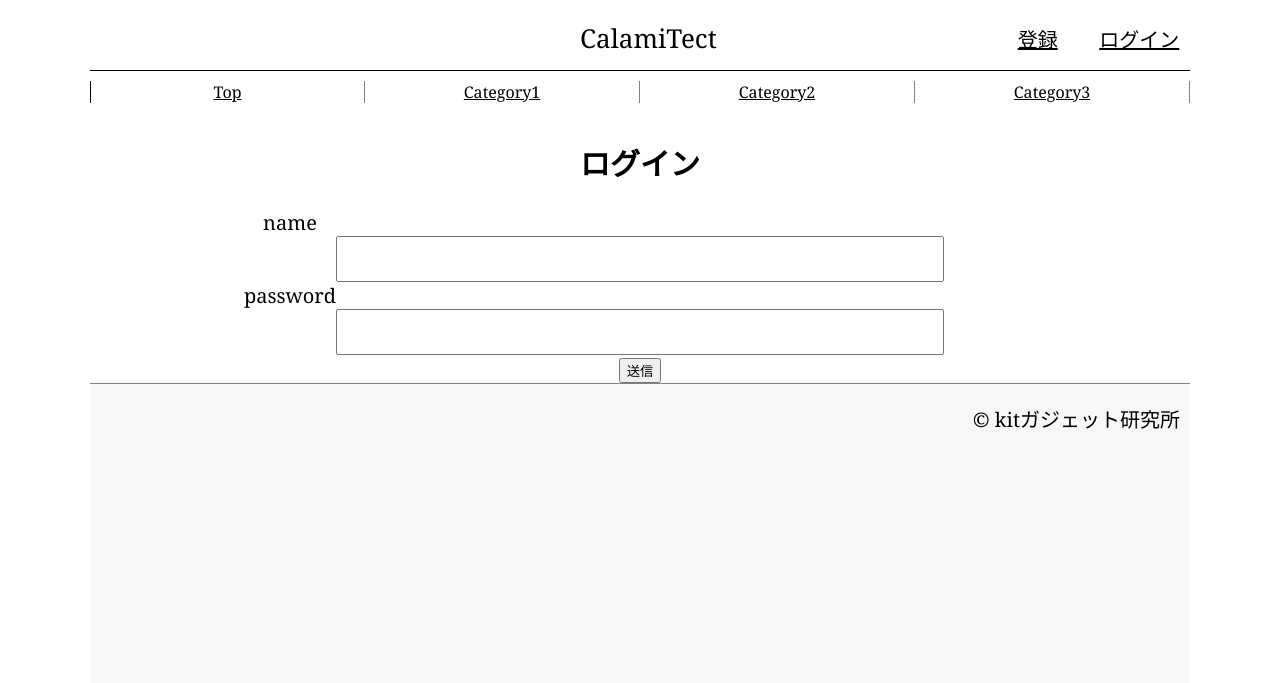
After one commit to StudioAquatan/Calamitect, a Django app: page /user/login/ in a window 1280 px wide. The commit adds this page. Shown: the top 683 px of the page. Run offline with Django 3.2, Linux system fonts and the light colour scheme.

Commit message:
カテゴリTOPとユーザー認証処理

```diff
--- a/src/accounts/urls.py
+++ b/src/accounts/urls.py
@@ -1,8 +1,11 @@
 from django.urls import path
 
 from . import views
+from django.contrib.auth import views as auth_views
 
 app_name = 'accounts'
 urlpatterns = [
     path('new/', views.create, name='create'),
+    path('login/', views.logIn, name='login'),
+    path('logout/', views.logOut, name='logout')
 ]
--- a/src/accounts/views.py
+++ b/src/accounts/views.py
@@ -1,8 +1,74 @@
+from django.contrib.auth import authenticate, login, logout
 from django.contrib.auth.forms import UserCreationForm
 from django.contrib.auth.models import User
 from django.shortcuts import render, redirect, get_object_or_404
+from django.contrib.auth.forms import UserCreationForm as BaseUserCreationForm
+
+# auth user model のカスタムモデルを利用
+from django.contrib.auth import get_user_model
+
+
+class UserCreationForm(BaseUserCreationForm):
+    def __init__(self, *args, **kwargs):
+        super().__init__(*args, **kwargs)
+
+    class Meta:
+        model = User
+        fields = 'username',
+
+
 
 
 def create(request):
-    form = UserCreationForm()
-    return render(request, 'accounts/new.html', {'form': form})
+
+    if request.method == 'POST':
+        username = request.POST['username']
+        email = request.POST['email']
+        password = request.POST['password']
+        user = User.objects.create(
+            username=username,
+            email = email,
+            password = password
+        )
+
+        form = UserCreationForm(request.POST)
+        login(request, user)
+        if form.is_valid():
+            print("nvoenbejhu")
+            user = form.save()
+
+            return redirect('boards:index')
+
+
+    return render(request, 'accounts/new.html')
+
+
+
+def logIn(request):
+
+    if request.method == 'POST':
+        User = get_user_model()
+        username = request.POST['username']
+        password = request.POST['password']
+        try:
+            user = User.objects.get(
+                username=username,
+                password=password,
+            )
+            if user is not None:
+                if user.is_active:
+                    login(request, user)
+                    return redirect('boards:index')
+        except User.DoesNotExist:
+            error = "名前かパスワードに誤りがあります。"
+            return render(request, 'accounts/login.html',{ 'error': error})
+
+        # user = authenticate(request, username=username, password=password)
+
+    return render(request, 'accounts/login.html')
+
+
+def logOut(request):
+    logout(request)
+
+    return render(request, 'boards/index.html')
--- a/src/boards/urls.py
+++ b/src/boards/urls.py
@@ -6,4 +6,5 @@ app_name = 'boards'
 urlpatterns = [
     path('', views.index, name='index'),
     path('boards/new/', views.create, name='create'),
+    path('boards/category-top', views.categoryTop, name='categoryTop')
 ]
--- /dev/null
+++ b/src/static/css/accounts/accounts.css
@@ -0,0 +1,15 @@
+.login-form {
+    width: 1100px;
+    margin: 0 auto;
+    background-color: #ffffff;
+    margin-top: 30px;
+    text-align: center;
+}
+form{
+    margin: 0 auto;
+}
+.form-login-username, .form-login-password {
+    width: 600px;
+    height: 40px;
+    margin: 0 auto;
+}
--- a/src/static/css/base.css
+++ b/src/static/css/base.css
@@ -15,6 +15,7 @@ body{
 /*     header    */
 header {
     width:100%;
+    height:100px;
     background-color: white;
 }
 
@@ -27,28 +28,33 @@ header {
     margin-top: 10px;
     border-bottom: 1px solid black;
 }
-
-.title, .signin {
+a {
+    color: black;
+}
+.title, .signin, .login, .logout, .post {
     box-sizing: border-box;
     height: 100%;
-    cursor: pointer;
     line-height: 3;
 }
-.signin {
-    flex-basis: 150px;
+.signin, .login, .logout, .post {
+    cursor: pointer;
+    flex-basis: 120px;
 }
 .title {
     flex-basis: 800px;
-    margin-left: 150px;
+    margin-left: 220px;
     font-size: 2.6rem;
     line-height: 2.2;
     text-align: center;
 }
+.title a {
+    text-decoration: none;
+}
 .top {
     text-align: left;
 }
-.signin {
-    text-align: right;
+.signin, .login, .logout, .post {
+    text-align: center;
 }
 
 .header-category {
--- /dev/null
+++ b/src/static/css/boards/boards.css
@@ -0,0 +1,96 @@
+.post-form {
+    width: 1100px;
+    margin: 0 auto;
+    background-color: #ffffff;
+    margin-top: 30px;
+    text-align: center;
+}
+form{
+    margin: 0 auto;
+}
+.form-title {
+    width: 600px;
+    height: 40px;
+    margin: 0 auto;
+}
+.form-category {
+    width: 40px;
+    height: 40px;
+    margin: 0 auto;
+    margin-right: 15px;
+}
+
+.form-description {
+    width: 600px;
+    height: 200px;
+    margin: 0 auto;
+}
+
+
+/*   category-top-page  */
+
+.category-top {
+    width: 1100px;
+    height: 700px;
+    margin: 0 auto;
+    display: flex;
+    margin-top: 20px;
+}
+.category-top-left-dummy ,.category-top-right{
+    flex-basis: 200px;
+}
+.category-top-middle {
+    flex-basis: 550px;
+    margin: 0 auto;
+    margin-top: 50px;
+    border: 1px solid black;
+}
+
+
+.category-top-left{
+    position: fixed;
+    top: 140px;
+    width: 200px;
+}
+ul.left-menu {
+    list-style-type: none;
+    margin: 0px;
+}
+ul.left-menu li{
+    display: inline-block;
+    width: 160px;
+    line-height: 40px;
+    border-bottom: 1px solid black;
+    border-top: 1px solid black;
+    margin: 10px 0px;
+    text-align: center;
+}
+
+
+
+.middle-post-title {
+    margin-top: 10px;
+    margin-left: 10px;
+    box-sizing: border-box;
+
+}
+.middle-post-card {
+    margin: 30px auto;
+    border: 1px solid black;
+    width: 500px;
+    height: 150px;
+    display: flex;
+}
+
+.card-image {
+    box-sizing: border-box;
+    padding-top: 20px;
+    padding-left: 30px;
+    flex-basis: 150px;
+}
+.card-title {
+    box-sizing: border-box;
+    padding-top: 20px;
+    padding-left: 20px;
+    flex-basis: auto;
+}
--- /dev/null
+++ b/src/templates/accounts/login.html
@@ -0,0 +1,18 @@
+{% extends 'base.html' %}
+
+{% block content %}
+    <div class="login-form">
+      <form method="post" action="">
+          {% csrf_token %}{{ error }}
+          <h2>ログイン</h2>
+          {#   username        #}
+          <div style="width: 200px; font-size: 2rem; font-wight: bold; margin-left: 100px;">name</div>
+          <input class="form-login-username" type="text" name="username" />
+          {#   password        #}
+          <div style="width: 200px; font-size: 2rem; font-wight: bold; margin-left: 100px;">password</div>
+          <input class="form-login-password" type="password" name="password" />
+
+          <div><input type="submit" value="送信"></div>
+      </form>
+    </div>
+{% endblock %}
--- a/src/templates/base.html
+++ b/src/templates/base.html
@@ -5,18 +5,25 @@
     <meta charset="utf-8">
     <title>Calamitect</title>
     <link rel="stylesheet" href="{% static 'css/base.css' %}">
+    <link rel="stylesheet" href="{% static 'css/boards/boards.css' %}">
+    <link rel="stylesheet" href="{% static 'css/accounts/accounts.css' %}">
   </head>
   <body>
     <header>
         <div class="header-menu">
-            <div class="title">CalamiTect</div>
-            <div class="signin"><a href="{% url 'accounts:create' %}">Sign In</a></div>
-            <!--　ログイン後に表示される　<div class="post">投稿</div>-->
+            <div class="title"><a href="{% url 'boards:index' %}">CalamiTect</a></div>
+            {% if user.is_authenticated %}
+            <div class="logout"><a href="{% url 'accounts:logout' %}">ログアウト</a></div>
+            <div class="post"><a href="{% url 'boards:create' %}">投稿</a></div>
+            {% else %}
+            <div class="signin"><a href="{% url 'accounts:create' %}">登録</a></div>
+            <div class="login"><a href="{% url 'accounts:login' %}">ログイン</a></div>
+            {% endif %}
         </div>
         <nav class="header-category">
             <ul>
                 <li class="header-category-menu"><a href="{% url 'boards:index' %}">Top</a></li>
-                <li class="header-category-menu"><a href="">Category1</a></li>
+                <li class="header-category-menu"><a href="{% url 'boards:categoryTop' %}?category_type=1">Category1</a></li>
                 <li class="header-category-menu"><a href="">Category2</a></li>
                 <li class="header-category-menu"><a href="">Category3</a></li>
             </ul>
```
Also changed, not shown: src/boards/views.py (+24 -11 lines), src/calamitect/settings.py (+9 -0 lines), src/templates/accounts/new.html (+17 -6 lines), src/templates/boards/category_top.html (+23 -2 lines), src/templates/boards/new.html (+14 -1 lines).
